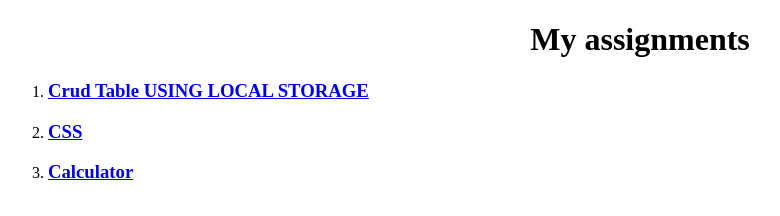
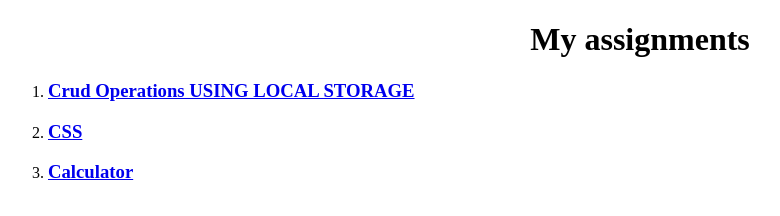
Before and after one commit to kushal-bg-93/assignments, a plain HTML site: page index.html in a window 1280 px wide. Shown: the whole page, without its empty margins (0-780 px from the left). Drawn offline with Linux system fonts and the light colour scheme.

Commit message:
modified index

```diff
--- a/index.html
+++ b/index.html
@@ -11,7 +11,7 @@
         <h1>My assignments</h1>
     </center>
     <ol>
-        <li><a href="local storage v2/index.html"><h3>Crud Table USING LOCAL STORAGE</h3></a></li>
+        <li><a href="local storage v2/index.html"><h3>Crud Operations USING LOCAL STORAGE</h3></a></li>
         <li><a href="CSS/a1.html"><h3>CSS</h3></a></li>
         <li><a href="calculator/a1.html"><h3>Calculator</h3></a></li>
     </ol>
```
